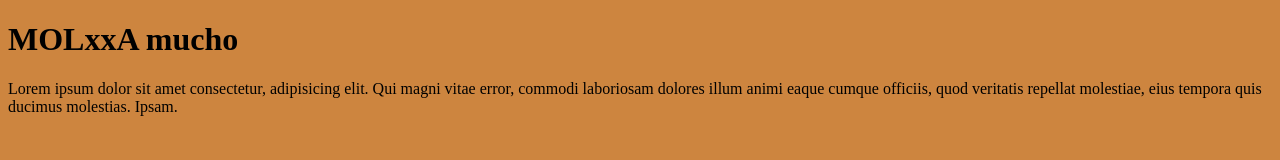
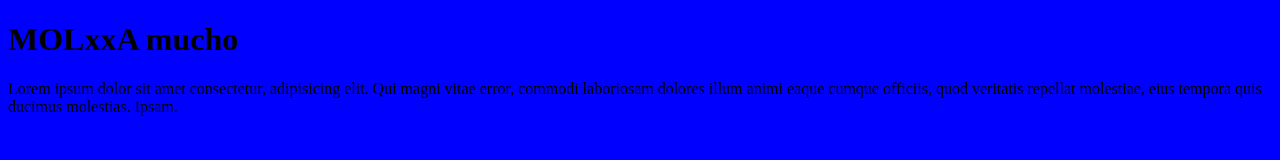
Before and after one commit to t0t/parcel, a website built with Parcel: page src/index.html in a window 1280 px wide. Built offline with nearby package versions, Linux system fonts and the light colour scheme.

Commit message:
testing prod

```diff
--- a/package.json
+++ b/package.json
@@ -8,13 +8,11 @@
     "pro": "parcel build src/index.html"
   },
   "keywords": [],
-  "author": "",
+  "author": "Sergio Forés",
   "license": "ISC",
   "devDependencies": {
-    "@parcel/transformer-pug": "^2.0.1",
     "@parcel/transformer-sass": "^2.0.1",
-    "parcel": "latest",
-    "pug": "^3.0.2",
+    "parcel": "^2.0.1",
     "sass": "^1.43.4"
   }
 }
--- a/src/estilos/main.scss
+++ b/src/estilos/main.scss
@@ -1,4 +1,4 @@
-$colorfondo: peru;
+$colorfondo: blue;
 
 body {
     background-color: $colorfondo;
```
Also changed, not shown: .proxyrc.js, dist/index.html, 11 other files.
